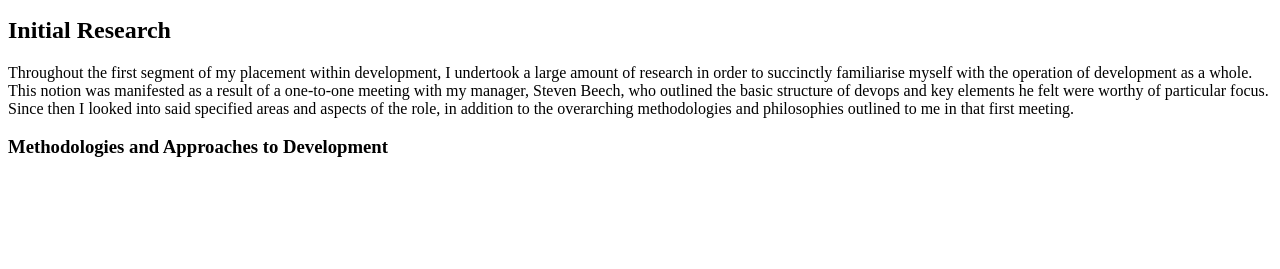
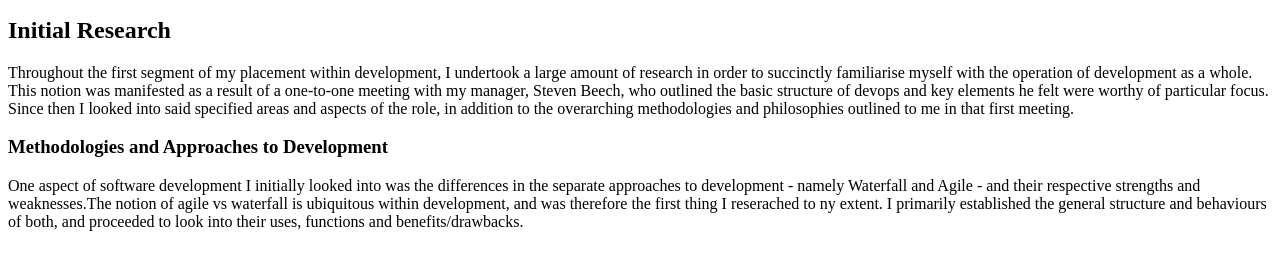
Before and after one commit to JackNelson1995/JackNelson1995.github.io, a plain HTML site: page index.html in a window 1280 px wide. Shown: the part 101-370 px from the top of the page. Drawn offline with Linux system fonts and the light colour scheme.

Commit message:
commit 9

```diff
--- a/index.html
+++ b/index.html
@@ -7,5 +7,6 @@
 <p2> Throughout the first segment of my placement within development, I undertook a large amount of research in order to succinctly familiarise myself with the operation of development as a whole. </p2>
 <p3> This notion was manifested as a result of a one-to-one meeting with my manager, Steven Beech, who outlined the basic structure of devops and key elements he felt were worthy of particular focus. Since then I looked into said specified areas and aspects of the role, in addition to the overarching methodologies and philosophies outlined to me in that first meeting. </p3>
 <h3> Methodologies and Approaches to Development </h3>
+<p4> One aspect of software development I initially looked into was the differences in the separate approaches to development - namely Waterfall and Agile - and their respective strengths and weaknesses.The notion of agile vs waterfall is ubiquitous within development, and was therefore the first thing I reserached to ny extent. I primarily established the general structure and behaviours of both, and proceeded to look into their uses, functions and benefits/drawbacks. </p4>
 </body>
 </html>
```
